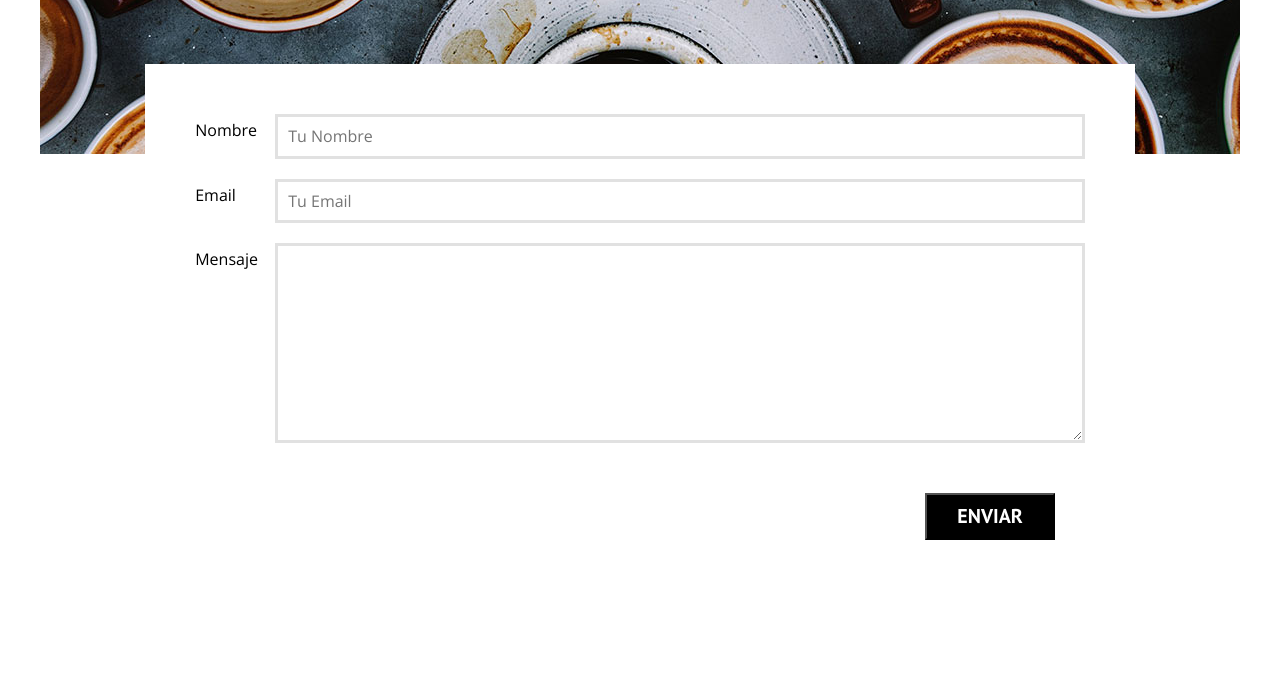
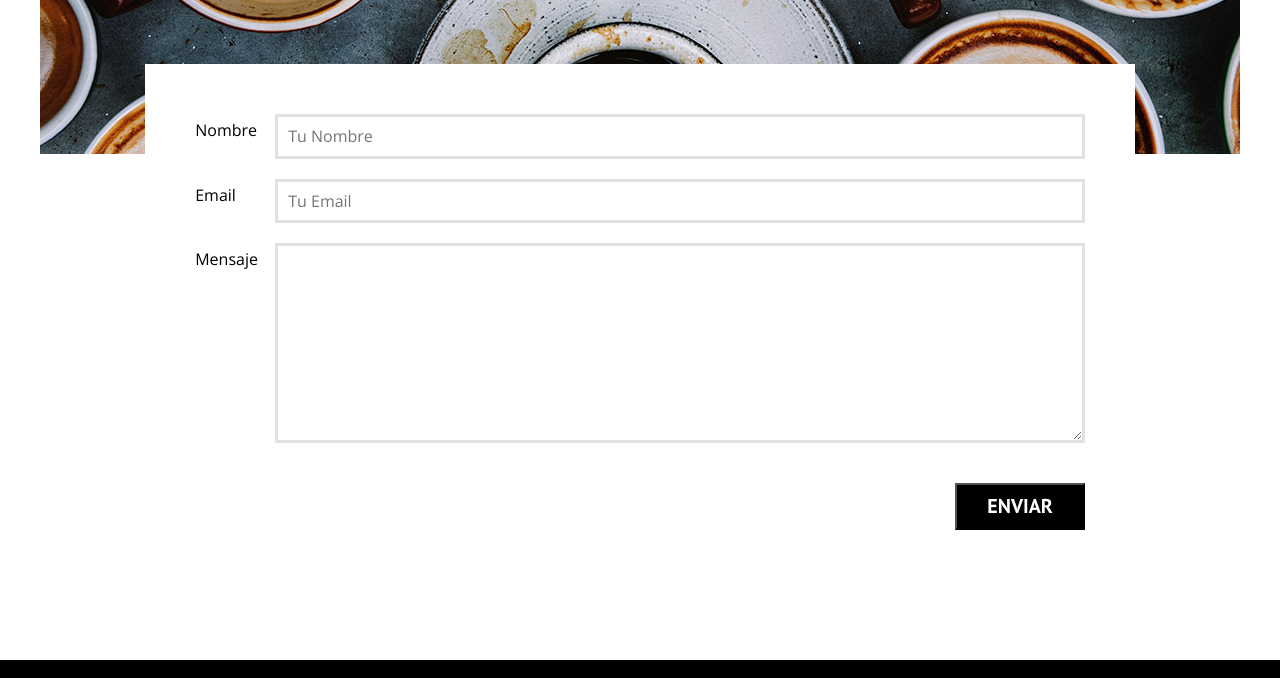
Before and after one commit to MaxyJuncal/Proyecto-Cafe, a plain HTML site: page blogcafe/contacto.html in a window 1280 px wide. Shown: the part 1053-1731 px from the top of the page. Drawn offline with nearby package versions, Linux system fonts and the light colour scheme.

Commit message:
reparamos boton de contactos

```diff
--- a/blogcafe/contacto.html
+++ b/blogcafe/contacto.html
@@ -56,7 +56,7 @@
                     <label for="Mensaje">Mensaje</label>
                     <textarea id="mensaje" ></textarea>
                 </div>
-                <div class="campo enviar btn">
+                <div class="campo enviar">
                     <input class="  btn btn-principal" type="submit" value="Enviar">
                 </div>
             </form>
```
